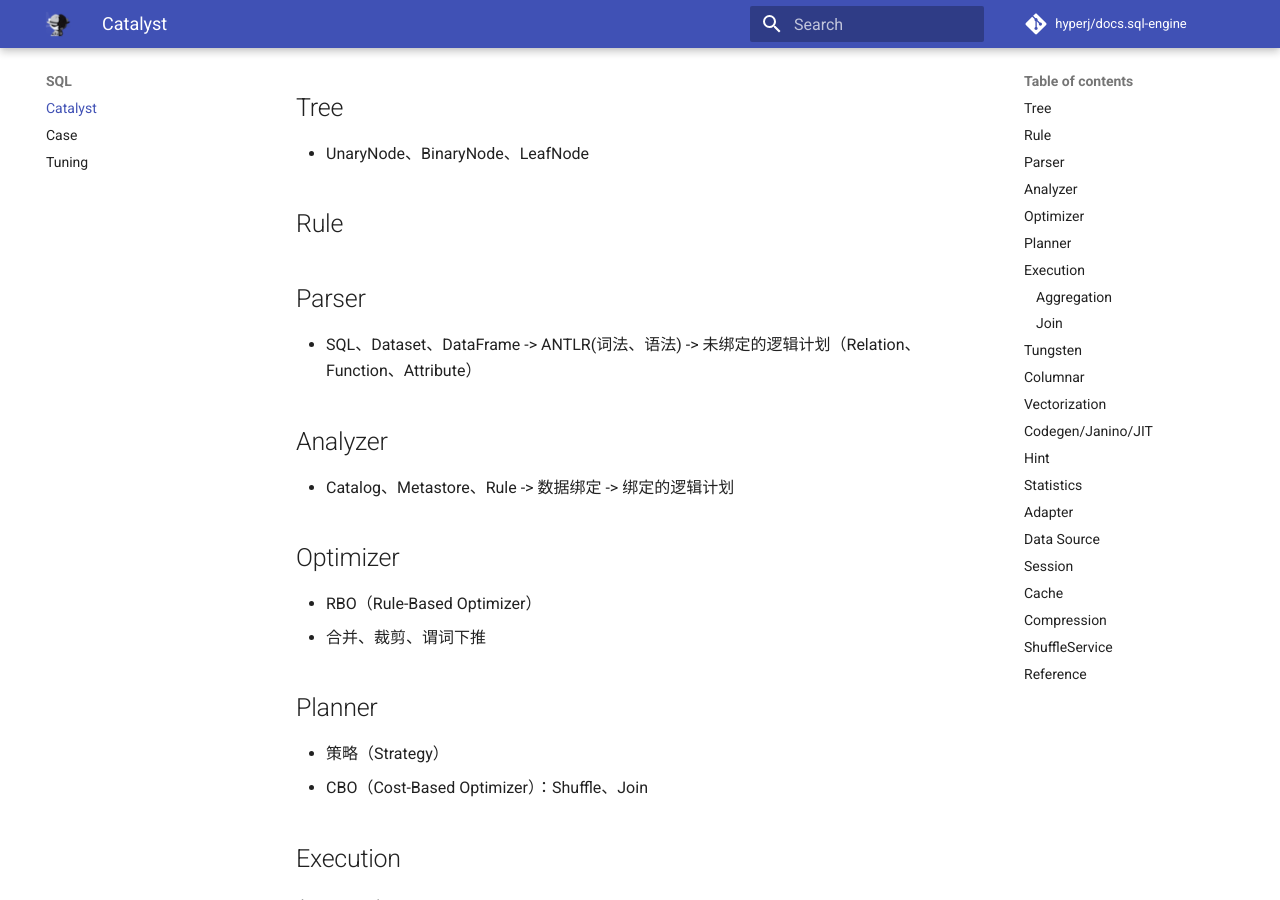
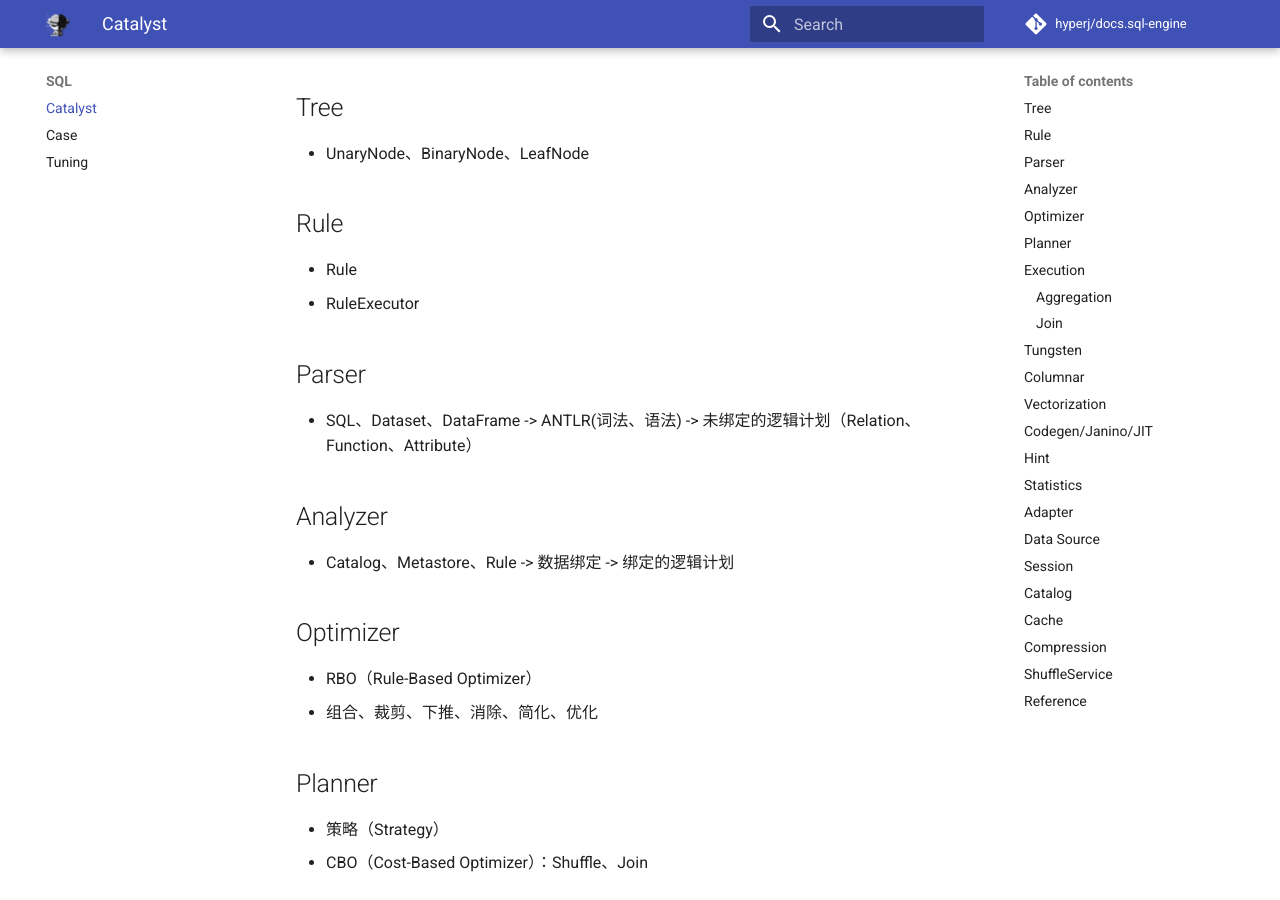
Before and after one commit to hyperj/note.sql-engine, an MkDocs documentation site: the page built from docs/catalyst.md, in a window 1280 px wide and 900 px high, scrolled down 356 px. Built offline with MkDocs 1.6.1 and Material for MkDocs 9.7.7, drawn with Linux system fonts in a browser that asks for light colours; comment, search, counter and statistics services are not loaded; some of the changed text lies outside the part shown.

Commit message:
update pages

```diff
--- a/docs/catalyst.md
+++ b/docs/catalyst.md
@@ -7,6 +7,9 @@
 * UnaryNode、BinaryNode、LeafNode
 
 ## Rule
+
+* Rule
+* RuleExecutor
 
 ## Parser
 
@@ -19,8 +22,7 @@
 ## Optimizer
 
 * RBO（Rule-Based Optimizer）
-* 合并、裁剪、谓词下推
-
+* 组合、裁剪、下推、消除、简化、优化
 ## Planner
 
 * 策略（Strategy）
@@ -76,6 +78,13 @@
 
 ## Session
 
+## Catalog
+
+* Configuration
+* View
+* Function<Registry、Loader>
+* External Catalog<Memory、Hive>
+
 ## Cache
 
 ## Compression
```
